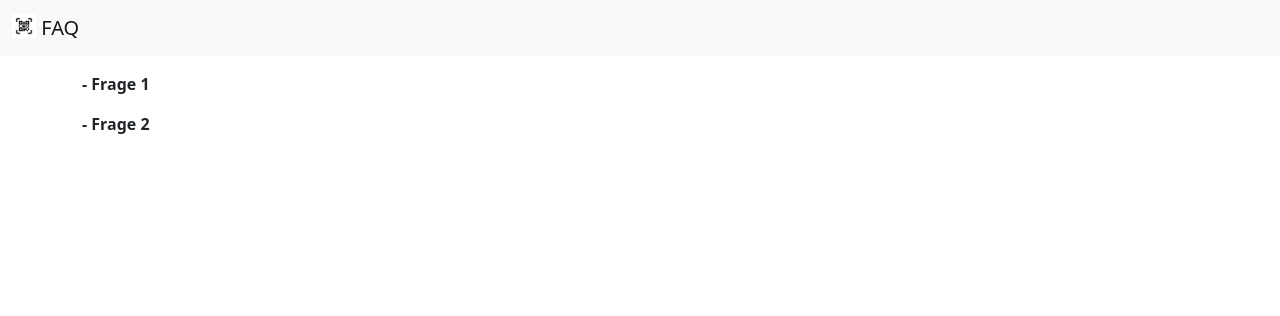
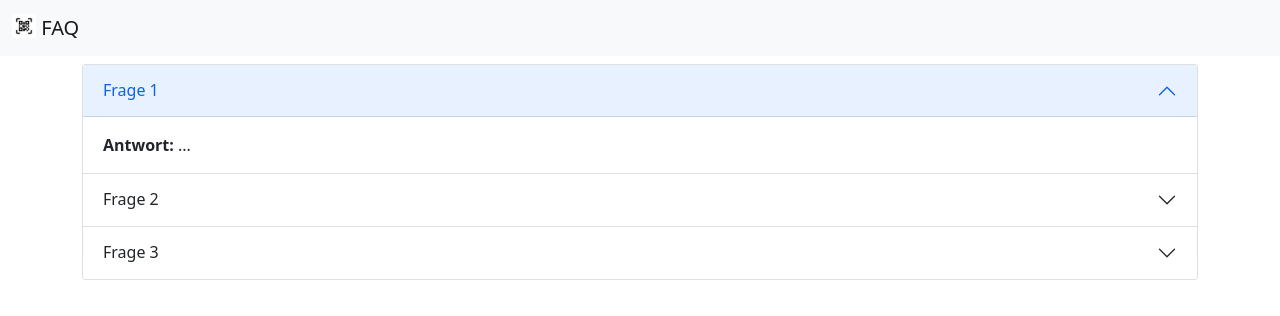
Before and after one commit to undeaDD/TicketbirdMultiscan, a website: page docs/faq.html in a window 1280 px wide. Drawn offline with nearby package versions, Linux system fonts and the light colour scheme.

Commit message:
modify faq

```diff
--- a/docs/faq.html
+++ b/docs/faq.html
@@ -35,35 +35,82 @@
 			</div>
 		</nav>
 		<div class="container">
-			<p class="mt-5 pt-4 fw-bold">
-				<a
-					class="link-dark"
+			<div class="accordion mt-5 pt-3">
+				<div class="accordion-item">
+					<h2 class="accordion-header" id="headingOne">
+						<button
+							class="accordion-button"
+							type="button"
 							data-bs-toggle="collapse"
-					href="#collapse1"
-					role="button"
+							data-bs-target="#collapseOne"
+							aria-expanded="true"
+							aria-controls="collapseOne"
+						>
+							Frage 1
+						</button>
+					</h2>
+					<div
+						id="collapseOne"
+						class="accordion-collapse collapse show"
+						aria-labelledby="headingOne"
+						data-bs-parent="#accordionExample"
+					>
+						<div class="accordion-body">
+							<strong>Antwort: </strong>
+							...
+						</div>
+					</div>
+				</div>
+				<div class="accordion-item">
+					<h2 class="accordion-header" id="headingTwo">
+						<button
+							class="accordion-button collapsed"
+							type="button"
+							data-bs-toggle="collapse"
+							data-bs-target="#collapseTwo"
 							aria-expanded="false"
-					aria-controls="collapse1"
+							aria-controls="collapseTwo"
 						>
-					- Frage 1
-				</a>
-			</p>
-			<div class="collapse" id="collapse1">
-				<div class="card card-body mb-2">Antwort 1</div>
+							Frage 2
+						</button>
+					</h2>
+					<div
+						id="collapseTwo"
+						class="accordion-collapse collapse"
+						aria-labelledby="headingTwo"
+						data-bs-parent="#accordionExample"
+					>
+						<div class="accordion-body">
+							<strong>Antwort: </strong>
+							...
 						</div>
-			<p class="fw-bold">
-				<a
-					class="link-dark"
+					</div>
+				</div>
+				<div class="accordion-item">
+					<h2 class="accordion-header" id="headingThree">
+						<button
+							class="accordion-button collapsed"
+							type="button"
 							data-bs-toggle="collapse"
-					href="#collapse2"
-					role="button"
+							data-bs-target="#collapseThree"
 							aria-expanded="false"
-					aria-controls="collapse2"
+							aria-controls="collapseThree"
 						>
-					- Frage 2
-				</a>
-			</p>
-			<div class="collapse" id="collapse2">
-				<div class="card card-body mb-2">Antwort 2</div>
+							Frage 3
+						</button>
+					</h2>
+					<div
+						id="collapseThree"
+						class="accordion-collapse collapse"
+						aria-labelledby="headingThree"
+						data-bs-parent="#accordionExample"
+					>
+						<div class="accordion-body">
+							<strong>Antwort: </strong>
+							...
+						</div>
+					</div>
+				</div>
 			</div>
 		</div>
 		<script
```
Lines whose indentation alone changed are shown as unchanged.
